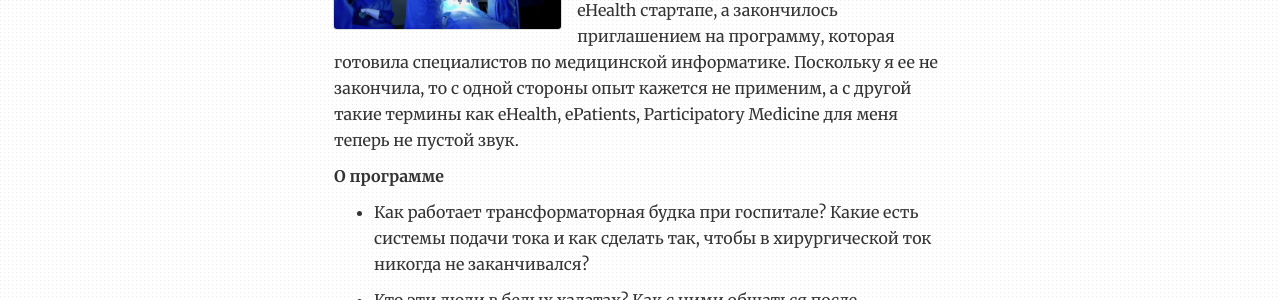
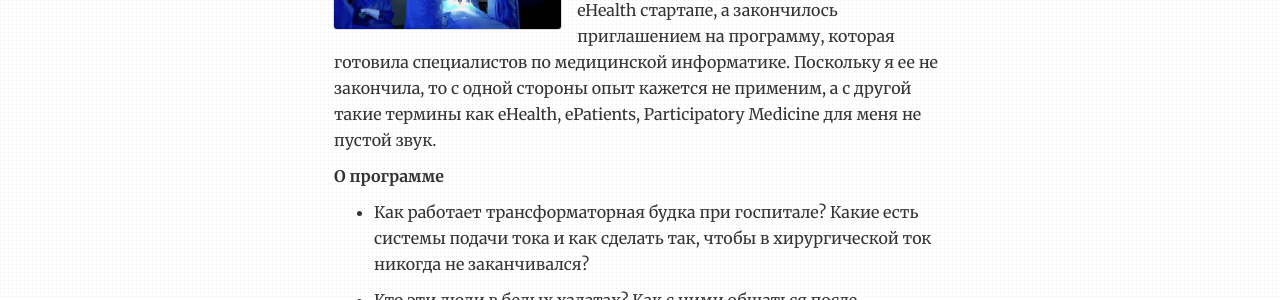
Before and after one commit to ValeraS/xenidev.github.io, a Jekyll site: the page built from _posts/2018-06-17-междисциплинарная-подготовка.md, in a window 1280 px wide and 1400 px high. Shown: the part 440-740 px from the top of the window. Built offline with Jekyll 4.4.1, drawn with Linux system fonts in a browser that asks for light colours; some of the changed text lies outside the part shown.

Commit message:
Update 2018-06-17-междисциплинарная-подготовка.md

```diff
--- a/_posts/2018-06-17-междисциплинарная-подготовка.md
+++ b/_posts/2018-06-17-междисциплинарная-подготовка.md
@@ -7,7 +7,7 @@ image: "/img/posts/surgery.jpg"
 thumbnail: "/img/posts/surgery.jpg"
 ---
 Есть такой опыт, который хочется, но непонятно как можно применить. Такого рода опыт у меня получился с Цифровой Медициной.
-Все началось с участия в eHealth стартапе, а закончилось приглашением на программу, которая готовила специалистов по медицинской информатике. Поскольку я ее не закончила, то с одной стороны опыт кажется не применим, а с другой такие термины как eHealth, ePatients, Participatory Medicine для меня теперь не пустой звук.
+Все началось с участия в eHealth стартапе, а закончилось приглашением на программу, которая готовила специалистов по медицинской информатике. Поскольку я ее не закончила, то с одной стороны опыт кажется не применим, а с другой такие термины как eHealth, ePatients, Participatory Medicine для меня не пустой звук.
 
 
 <b>О программе</b>
```
Also changed, not shown: other parts of _posts/2018-06-17-междисциплинарная-подготовка.md (+1 -1 lines).
